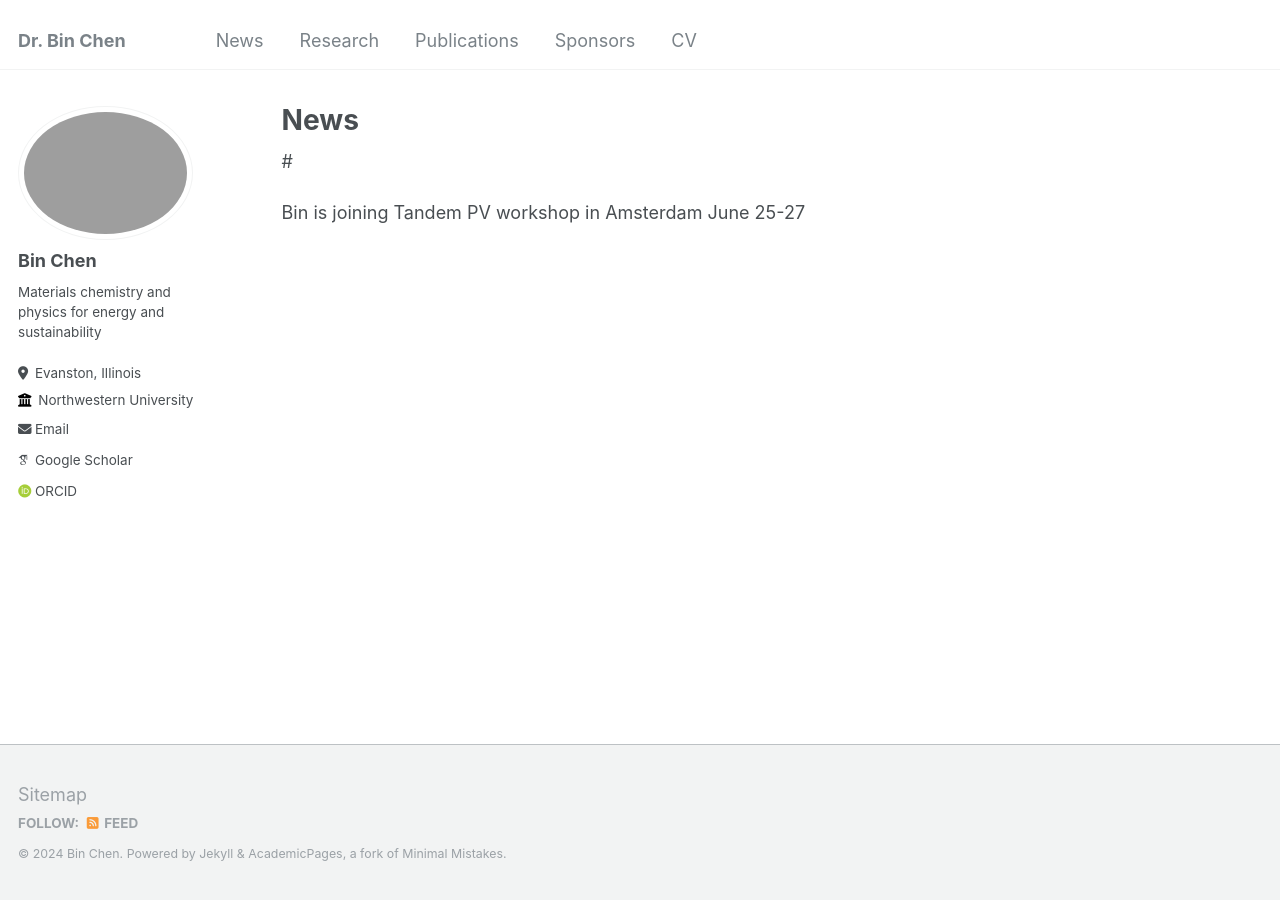
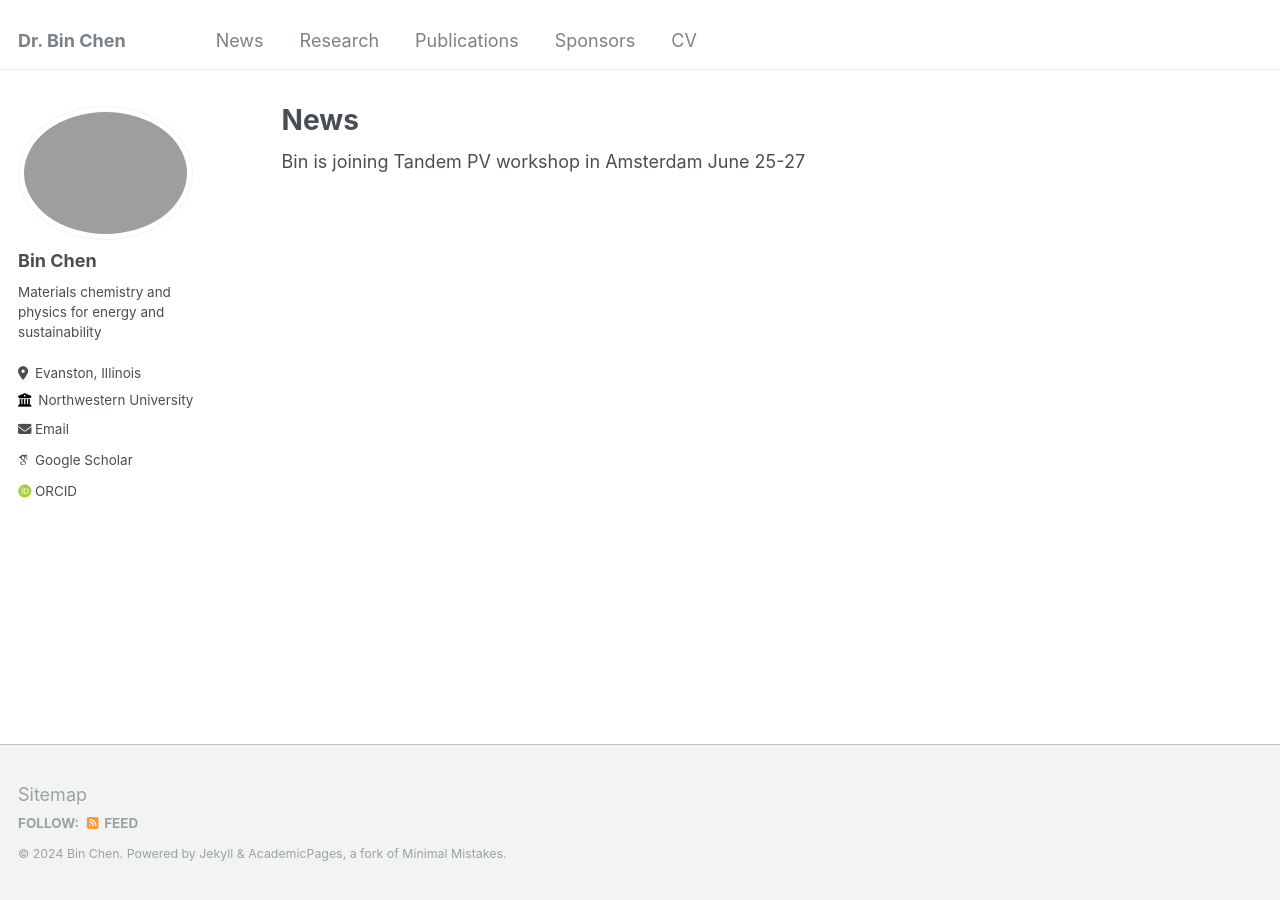
Before and after one commit to chenbinzero/chenbinzero.github.io, a Jekyll site: the page built from _pages/news.md, in a window 1280 px wide. Built offline with Jekyll 4.4.1, drawn with Linux system fonts in a browser that asks for light colours; some web fonts are replaced.

Commit message:
Update news.md

```diff
--- a/_pages/news.md
+++ b/_pages/news.md
@@ -7,6 +7,5 @@ author_profile: true
 #  - /news.md
 ---
 
-#{% include base_path %}
 
 Bin is joining Tandem PV workshop in Amsterdam June 25-27
```
